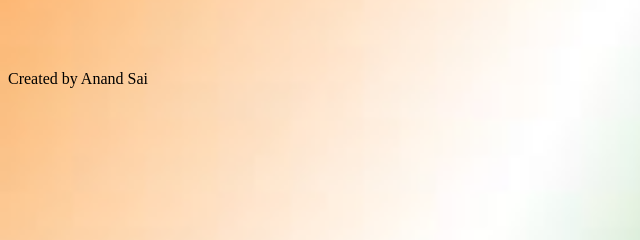
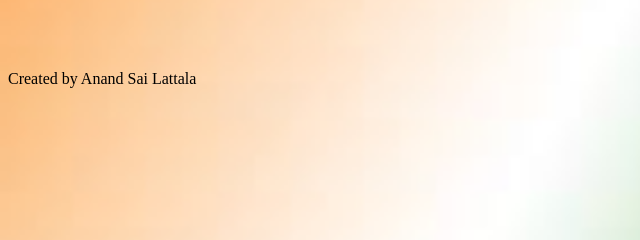
Before and after one commit to aanu3804/Indian-Flag, a plain HTML site: page index.html in a window 1280 px wide. Shown: the part 462-702 px from the top of the page, 0-640 px from the left. Drawn offline with Linux system fonts and the light colour scheme.

Commit message:
Update index.html

```diff
--- a/index.html
+++ b/index.html
@@ -70,8 +70,8 @@ h1 {
     </div>
     </div>
 </div>
-<footer>
-    Created by Anand Sai
-</footer style="vertical-align:bottom">
+<footer style="vertical-align:bottom">
+    Created by Anand Sai Lattala
+</footer >
     </body>
 </html>
```
